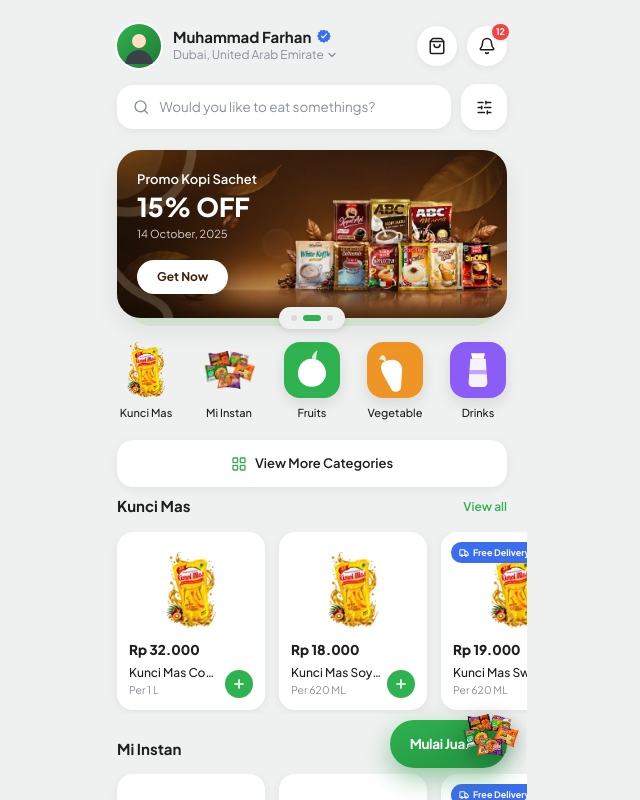
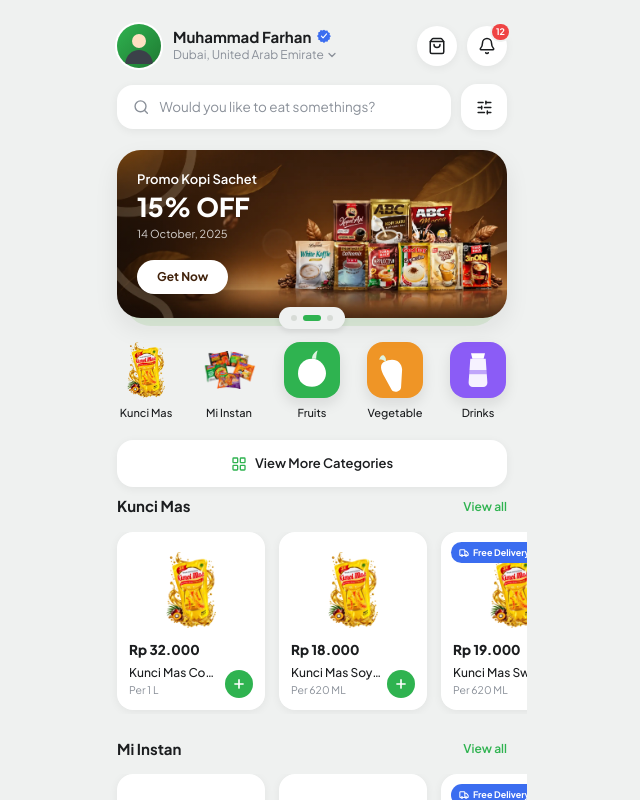
Before and after one commit to xe986232-ai/mykasir, a Next.js app: page / in a window 1280 px wide. Shown: the whole page, without its empty margins (328-968 px from the left). Built offline with nearby package versions, Linux system fonts and the light colour scheme.

Commit message:
chore(home): hapus badge Mulai Jual

```diff
--- a/components/AppShell.tsx
+++ b/components/AppShell.tsx
@@ -6,7 +6,6 @@
 import { CartProvider, useCart } from "./CartContext";
 import CartBottomBar from "./CartBottomBar";
 import CartSheet from "./CartSheet";
-import StartSellingBadge from "./StartSellingBadge";
 
 // Logic ini persis kayak di kode HTML: pas hamburger di-klik, "main-content"
 // (kartu halaman) di-geser ke kanan sejauh sidebar-width + gap buat
@@ -18,11 +17,11 @@
 // PENTING: elemen apa pun yang punya `transform` (walau translate3d(0,0,0))
 // bikin containing block baru buat descendant `position: fixed` di
 // dalamnya — jadi "fixed" itu keanggep "absolute" relatif ke div ini, ikut
-// kegeser pas discroll. Makanya CartBottomBar, StartSellingBadge & CartSheet
-// SENGAJA dirender di luar div ini (langsung di <Frame>, yang "relative" &
-// h-dvh), pakai `position: absolute` (BUKAN fixed) biar nempel ke bottom
-// Frame yang tingginya udah pas — ga kepotong sama address bar/gesture-nav
-// browser kayak yang kejadian kalau pakai `fixed`.
+// kegeser pas discroll. Makanya CartBottomBar & CartSheet SENGAJA dirender
+// di luar div ini (langsung di <Frame>, yang "relative" & h-dvh), pakai
+// `position: absolute` (BUKAN fixed) biar nempel ke bottom Frame yang
+// tingginya udah pas — ga kepotong sama address bar/gesture-nav browser
+// kayak yang kejadian kalau pakai `fixed`.
 function Frame({ children }: { children: ReactNode }) {
   const { isOpen, close } = useSidebar();
   const { isSheetOpen, closeSheet } = useCart();
@@ -55,9 +54,8 @@
         {children}
       </div>
 
-      {/* Di luar div ber-transform di atas → position:fixed di sini beneran
-          ngunci ke viewport, ga ikut kegeser scroll apa pun. */}
-      <StartSellingBadge />
+      {/* Di luar div ber-transform di atas → position:absolute di sini
+          nempel bener ke bottom Frame, ga ikut kegeser scroll apa pun. */}
       <CartBottomBar />
       <CartSheet open={isSheetOpen} onClose={closeSheet} />
     </div>
--- a/components/StartSellingBadge.tsx
+++ /dev/null
@@ -1,113 +0,0 @@
-"use client";
-
-import Image from "next/image";
-import Link from "next/link";
-import { usePathname } from "next/navigation";
-import { useEffect, useState } from "react";
-import { AnimatePresence, motion } from "framer-motion";
-import { ArrowRight } from "lucide-react";
-import { useCart } from "./CartContext";
-import {
-  PapayaIcon,
-  CarrotIcon,
-  TomatoIcon,
-  OnionIcon,
-} from "./icons/Produce";
-import { WaterBottleIcon } from "./icons/Drinks";
-
-// Kumpulan "logo" produk yang dipamerin gantian di badge. Campur antara
-// foto produk asli (webp, transparan) sama ilustrasi vektor kategori,
-// biar kelihatan hidup & representatif ("kunci mas", "mi instan", buah,
-// sayur, minuman).
-type Logo =
-  | { type: "image"; src: string; alt: string }
-  | { type: "icon"; Icon: () => React.ReactElement; alt: string };
-
-const LOGOS: Logo[] = [
-  { type: "image", src: "/categories/kunci-mas.webp", alt: "Kunci Mas" },
-  { type: "icon", Icon: TomatoIcon, alt: "Tomat" },
-  { type: "image", src: "/categories/mie-instan.webp", alt: "Mi Instan" },
-  { type: "icon", Icon: PapayaIcon, alt: "Pepaya" },
-  { type: "icon", Icon: WaterBottleIcon, alt: "Minuman" },
-  { type: "icon", Icon: CarrotIcon, alt: "Wortel" },
-  { type: "icon", Icon: OnionIcon, alt: "Bawang" },
-];
-
-const CYCLE_MS = 2200;
-
-// Badge mengambang "Mulai Jual" di pojok kanan-bawah halaman utama, ngarah
-// ke /kasir. Dirender langsung di AppShell, di luar div ber-transform.
-//
-// PENTING: pakai `absolute` (nempel ke bottom Frame yang udah h-dvh),
-// BUKAN `position: fixed`. Fixed itu ngukur ke "layout viewport" browser,
-// yang di Chrome/Android sering lebih tinggi dari area yang keliatan
-// (gara-gara address bar / gesture-nav bar), jadi elemen fixed-bottom
-// suka kepotong / ketutupan di ujung layar. Absolute relatif ke Frame
-// (yang tingginya udah pas dvh) ga kena masalah itu.
-export default function StartSellingBadge() {
-  const { itemCount } = useCart();
-  const pathname = usePathname();
-  const [logoIndex, setLogoIndex] = useState(0);
-
-  useEffect(() => {
-    const id = setInterval(() => {
-      setLogoIndex((i) => (i + 1) % LOGOS.length);
-    }, CYCLE_MS);
-    return () => clearInterval(id);
-  }, []);
-
-  if (pathname !== "/") return null;
-
-  const logo = LOGOS[logoIndex];
-
-  return (
-    <motion.div
-      initial={{ scale: 0, opacity: 0 }}
-      animate={{
-        scale: 1,
-        opacity: 1,
-        // Naik dikit pas CartBottomBar lagi muncul biar ga numpuk.
-        y: itemCount > 0 ? -78 : 0,
-      }}
-      transition={{ type: "spring", stiffness: 320, damping: 24 }}
-      className="pointer-events-none absolute inset-x-0 bottom-20 z-30 h-0 w-full"
-    >
-      <Link
-        href="/kasir"
-        className="pointer-events-auto absolute right-5 flex h-12 items-center gap-2 rounded-full bg-gradient-to-br from-primary to-primary-dark py-3 pl-5 pr-4 text-white shadow-[0_10px_26px_rgba(34,145,64,0.45)] transition-transform active:scale-95"
-      >
-        <span className="whitespace-nowrap text-[13.5px] font-bold tracking-tight">
-          Mulai Jual
-        </span>
-        <ArrowRight size={15} strokeWidth={2.6} className="shrink-0" />
-
-        {/* Panggung logo: sengaja overflow-visible & lebih gede dari
-            tinggi card, biar logonya "meledak" keluar dari badge. */}
-        <span className="pointer-events-none absolute -right-3.5 -top-4 flex h-[62px] w-[62px] items-center justify-center overflow-visible">
-          <AnimatePresence mode="popLayout">
-            <motion.span
-              key={logoIndex}
-              initial={{ opacity: 0, scale: 0.5, rotate: -14, y: 6 }}
-              animate={{ opacity: 1, scale: 1, rotate: 0, y: 0 }}
-              exit={{ opacity: 0, scale: 0.55, rotate: 12, y: -6 }}
-              transition={{ duration: 0.5, ease: [0.34, 1.4, 0.4, 1] }}
-              className="absolute flex h-[62px] w-[62px] items-center justify-center drop-shadow-[0_6px_10px_rgba(0,0,0,0.28)]"
-            >
-              {logo.type === "image" ? (
-                <Image
-                  src={logo.src}
-                  alt={logo.alt}
-                  width={62}
-                  height={62}
-                  className="h-full w-full object-contain"
-                />
-              ) : (
-                <logo.Icon />
-              )}
-            </motion.span>
-          </AnimatePresence>
-        </span>
-      </Link>
-    </motion.div>
-  );
-}
```
